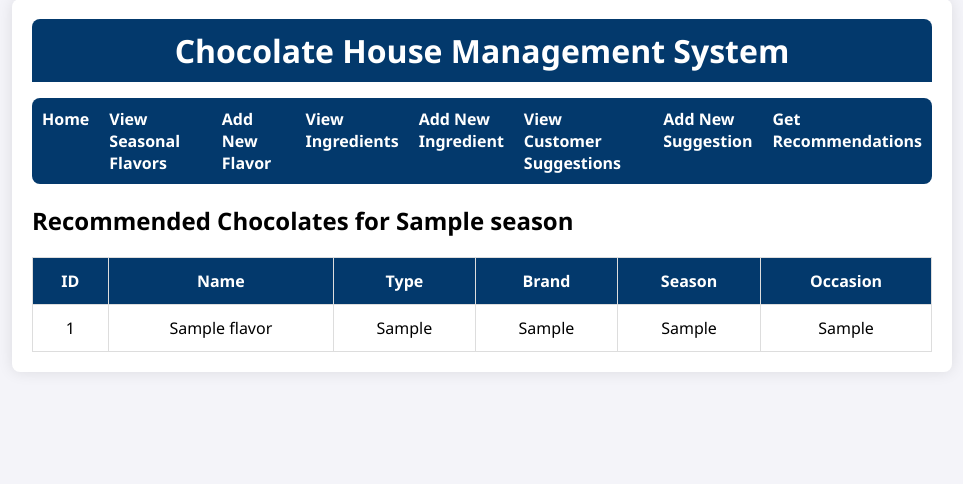
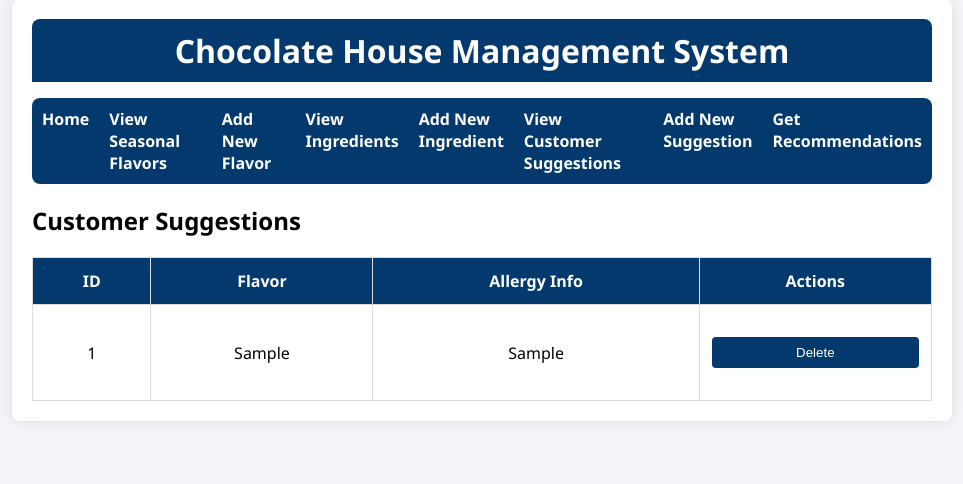
Before and after one commit to Harshshetty75/L7_project, a Flask app: template templates/recommendations.html in a window 1280 px wide. Shown: the part 31-515 px from the top of the page, without its empty margins (158-1121 px from the left). Run offline with Flask 3, Linux system fonts and the light colour scheme; tables that the repository leaves empty hold one stand-in row (values such as "Sample post"); the template is opened without the code that fills it: values that come from a table or form of the project are taken from there, most other values are stand-ins (such as "Sample title", 1, 10 or a date in 2020).

Commit message:
Update recommendations.html

```diff
--- a/templates/recommendations.html
+++ b/templates/recommendations.html
@@ -1,33 +1,33 @@
 {% extends "base.html" %}
 
 {% block content %}
-    <h2>Recommended Chocolates for {{ season }}</h2>
-    {% if recommended_flavors %}
-        <table border="1" cellpadding="5" cellspacing="0">
+    <h2>Customer Suggestions</h2>
+    {% if suggestions %}
+        <table>
             <thead>
                 <tr>
                     <th>ID</th>
-                    <th>Name</th>
-                    <th>Type</th>
-                    <th>Brand</th>
-                    <th>Season</th>
-                    <th>Occasion</th>
+                    <th>Flavor</th>
+                    <th>Allergy Info</th>
+                    <th>Actions</th>
                 </tr>
             </thead>
             <tbody>
-                {% for flavor in recommended_flavors %}
+                {% for suggestion in suggestions %}
                     <tr>
-                        <td>{{ flavor.id }}</td>
-                        <td>{{ flavor.name }}</td>
-                        <td>{{ flavor.type }}</td>
-                        <td>{{ flavor.brand }}</td>
-                        <td>{{ flavor.season }}</td>
-                        <td>{{ flavor.occasion }}</td>
+                        <td>{{ suggestion.id }}</td>
+                        <td>{{ suggestion.flavor }}</td>
+                        <td>{{ suggestion.allergy_info or 'None' }}</td>
+                        <td>
+                            <form action="{{ url_for('delete_suggestion', id=suggestion.id) }}" method="post">
+                                <input type="submit" value="Delete">
+                            </form>
+                        </td>
                     </tr>
                 {% endfor %}
             </tbody>
         </table>
     {% else %}
-        <p>No recommended flavors for the selected season.</p>
+        <p>No suggestions available.</p>
     {% endif %}
 {% endblock %}
```
